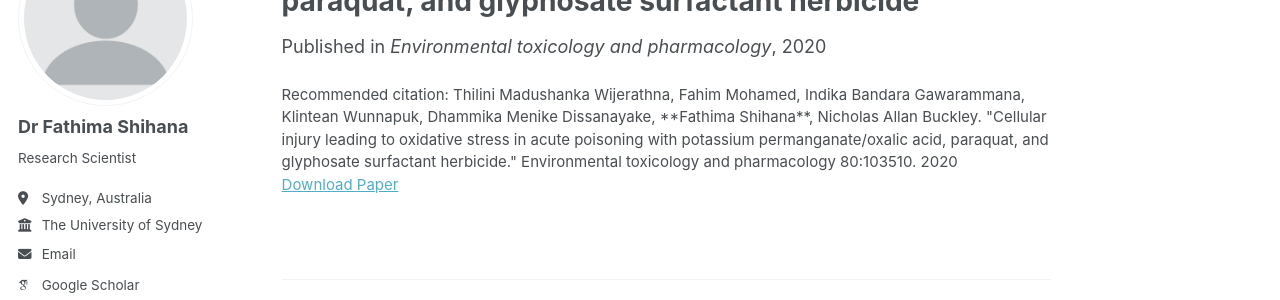
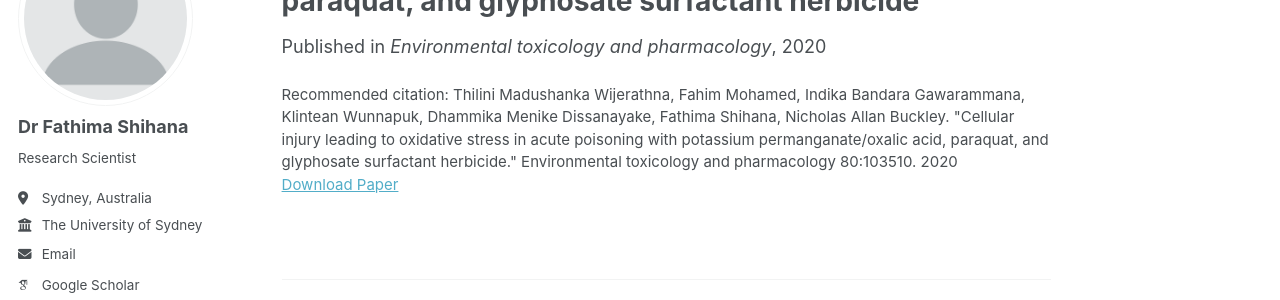
Before and after one commit to fathimashihana/fathimashihana.github.io, a Jekyll site: the page built from _publications/2020-cellular-injury-leading-to-oxidative-stress-in-acute-poisoning-with-potassium-pe.md, in a window 1280 px wide. Shown: the part 168-468 px from the top of the page. Built offline with Jekyll 4.4.1, drawn with Linux system fonts in a browser that asks for light colours; some web fonts are replaced; a script bundle is joined from its source files by our own code; library files that are not in the unit come from our copies.

```diff
--- a/_publications/2020-cellular-injury-leading-to-oxidative-stress-in-acute-poisoning-with-potassium-pe.md
+++ b/_publications/2020-cellular-injury-leading-to-oxidative-stress-in-acute-poisoning-with-potassium-pe.md
@@ -8,5 +8,5 @@ venue: "Environmental toxicology and pharmacology"
 paperurl: ""
 pdfurl: "/files/cellular-injury-leading-to-oxidative-stress-in-acute-poisoning-with-potassium-pe.pdf"
 pubmedurl: "https://pubmed.ncbi.nlm.nih.gov/?term=Cellular+injury+leading+to+oxidative+stress+in+acute+poisoning+with+potassium+permanganate/oxalic+acid,+paraquat,+and+glyphosate+surfactant+herbicide"
-citation: "Thilini Madushanka Wijerathna, Fahim Mohamed, Indika Bandara Gawarammana, Klintean Wunnapuk, Dhammika Menike Dissanayake, **Fathima Shihana**, Nicholas Allan Buckley. \"Cellular injury leading to oxidative stress in acute poisoning with potassium permanganate/oxalic acid, paraquat, and glyphosate surfactant herbicide.\" Environmental toxicology and pharmacology 80:103510. 2020"
+citation: "Thilini Madushanka Wijerathna, Fahim Mohamed, Indika Bandara Gawarammana, Klintean Wunnapuk, Dhammika Menike Dissanayake, Fathima Shihana, Nicholas Allan Buckley. \"Cellular injury leading to oxidative stress in acute poisoning with potassium permanganate/oxalic acid, paraquat, and glyphosate surfactant herbicide.\" Environmental toxicology and pharmacology 80:103510. 2020"
 ---
```
